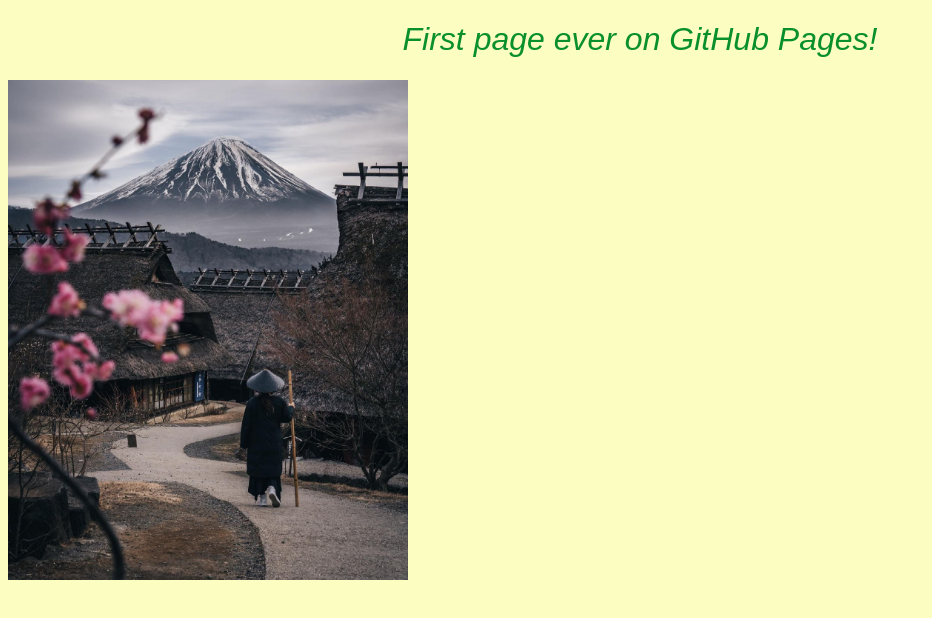
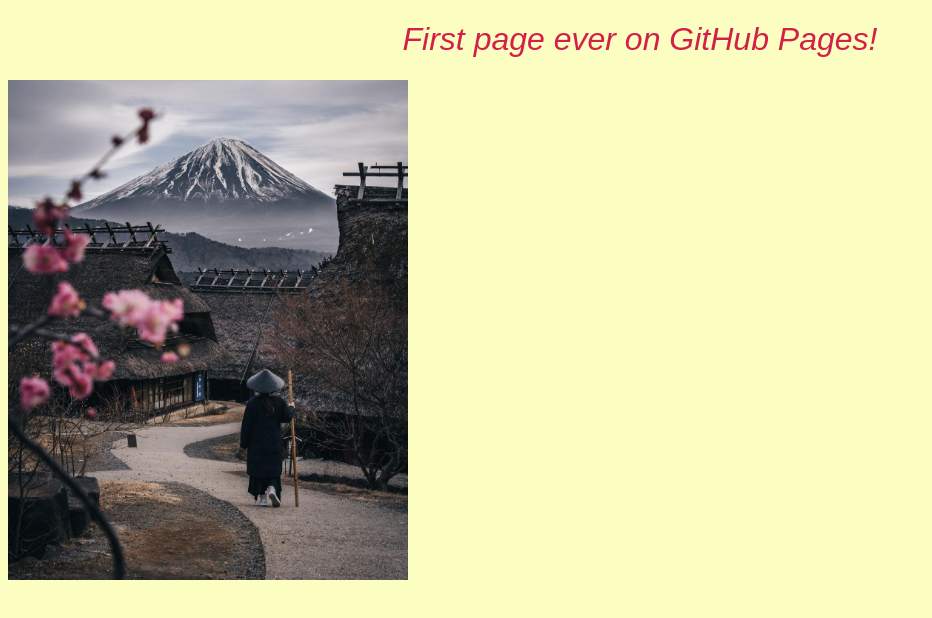
Before and after one commit to a-nawel/cs291-pj0, a plain HTML site: page index.html in a window 1280 px wide. Shown: the whole page, without its empty margins (0-932 px from the left). Drawn offline with Linux system fonts and the light colour scheme.

Commit message:
Update styles.css

```diff
--- a/styles.css
+++ b/styles.css
@@ -4,7 +4,7 @@ body {
  background-color: #FCFDC0;
 }
 h1 {
- color: #09902D;
+ color: #D3204A;
  text-align: center;
  font: italic 200% fantasy;
 }
```
